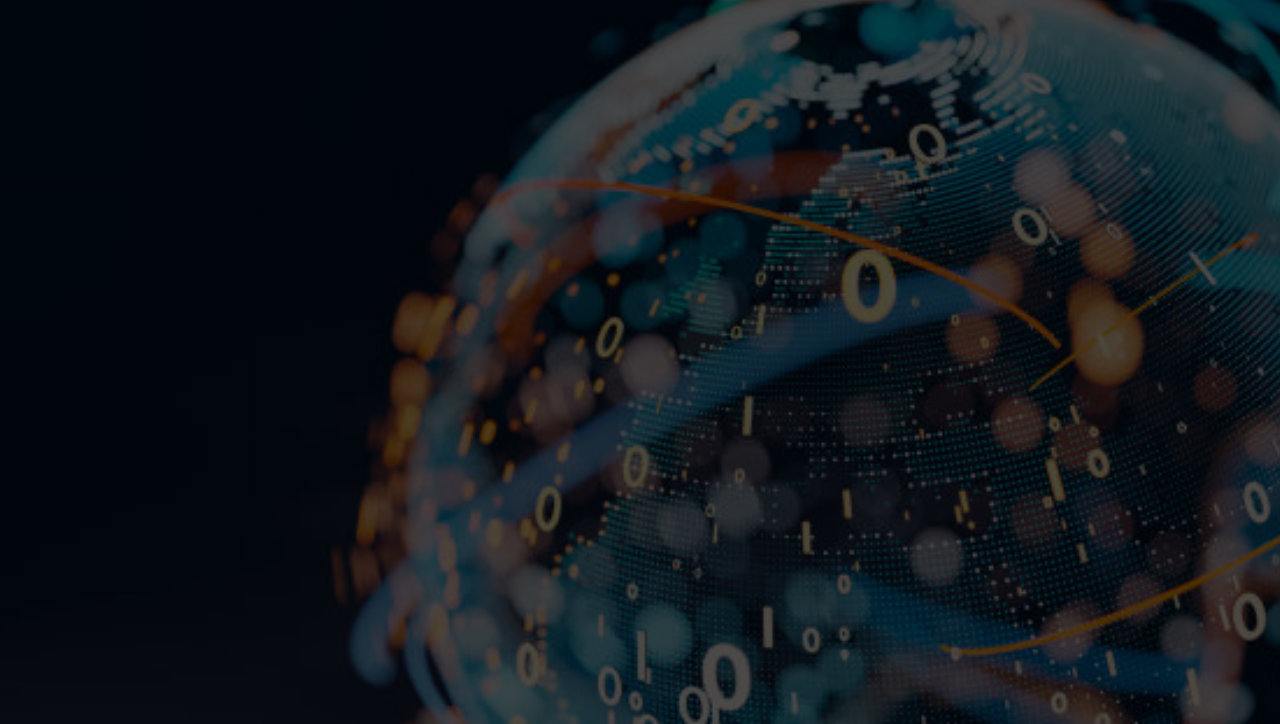
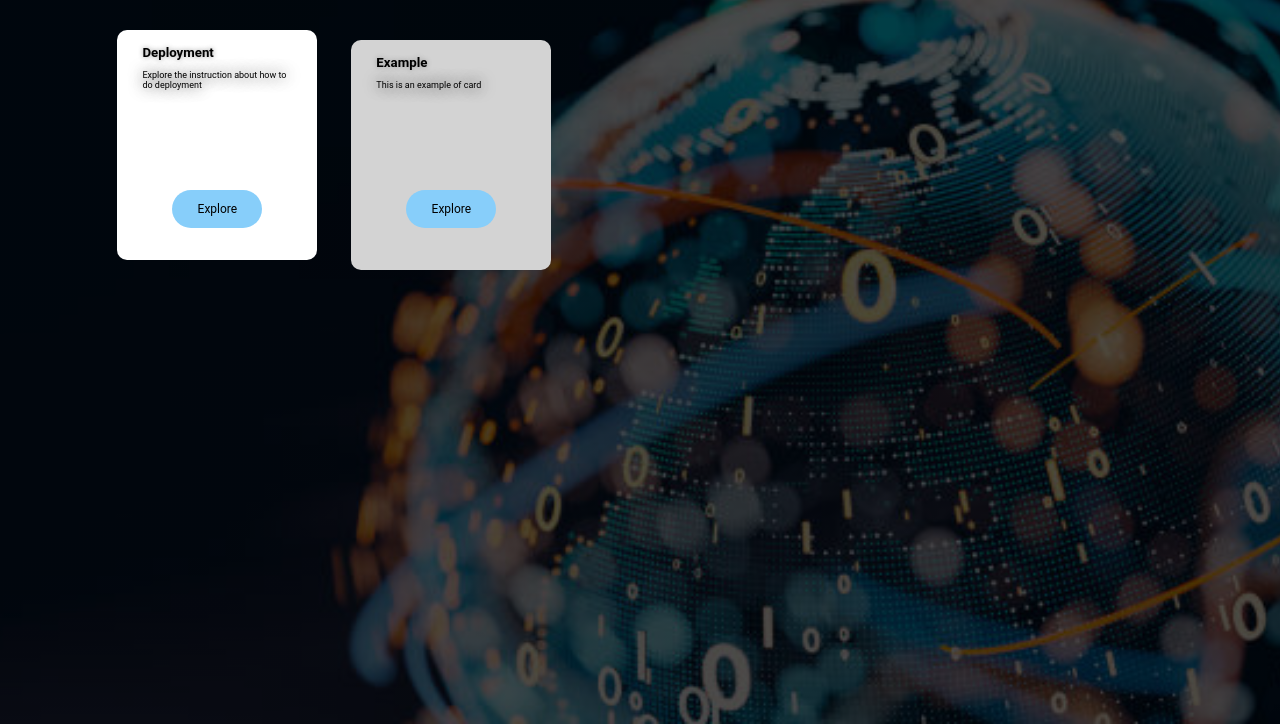
Before and after one commit to AlbertiAlessandro/SitoWinnie, a plain HTML site: page projects.html in a window 1280 px wide. Shown: the part 76-800 px from the top of the page. Drawn offline with Linux system fonts and the light colour scheme.

Commit message:
Modifica grafica della pagina iniziale per i progetti

```diff
--- a/projects.html
+++ b/projects.html
@@ -12,10 +12,29 @@
             <nav>
                 <ul>
                     <li><a href="index.html">Home</a></li>
-                    <li><a href="">Projects</a></li>
+                    <li><a href="projects.html">Projects</a></li>
                     <li><a href="">Contacts</a></li>
                 </ul>
             </nav>
+        </div>
+
+        <!--lesson deployment card, project-->
+        <div class="col">
+            <div class="card card1">
+                <h5>Deployment</h5>
+                <p>Explore the instruction about how to do deployment</p>
+                <form action="projects/deployment.html">
+                    <button type="submit">Explore</button>
+                </form>
+            </div>
+            <!--example card, project-->
+            <div class="card card2">
+                <h5>Example</h5>
+                <p>This is an example of card</p>
+                <form action="">
+                    <button type="submit">Explore</button>
+                </form>
+            </div>
         </div>
     </div>
 
--- a/styleProjects.css
+++ b/styleProjects.css
@@ -42,3 +42,60 @@ nav ul li a{
     color: white;
     font-size: 13px;
 }
+
+button{
+    width: 60%;
+    color: black;
+    font-size: 12px;
+    padding: 12px 0;
+    background: lightskyblue;
+    border: 0;
+    border-radius: 20px;
+    outline: none;
+    margin-top: 100px;
+    margin-left: 30px;
+    cursor: pointer;
+}
+
+
+.col{
+    flex-basis: 50%;
+}
+.card{
+    width: 200px;
+    height: 230px;
+    display: inline-block;
+    border-radius: 10px;
+    padding: 15px 25px;
+    box-sizing: border-box;
+    cursor: pointer;
+    margin: 10px 15px;
+    background-position: center;
+    background-size: cover;
+    transition: transform 0.5s;
+    align-items: center;
+
+}
+
+.card1{
+    background-color: white;
+}
+
+.card2{
+    background-color: lightgray;
+}
+
+.card:hover{
+    transform: translateY(-10px);
+}
+
+h5{
+    color: black;
+    text-shadow: 0 0 5px #999;
+}
+
+.card p{
+    text-shadow: 0 0 15px black;
+    font-size: 9px;
+    margin-top: 10px;
+}
```
